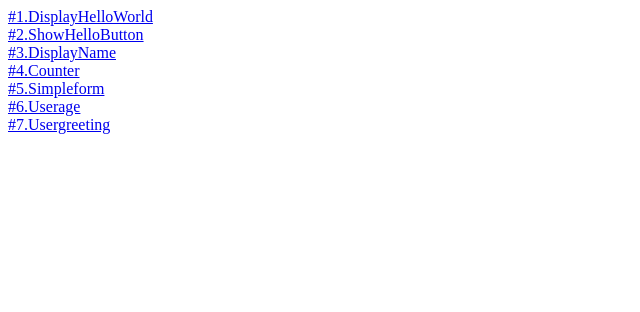
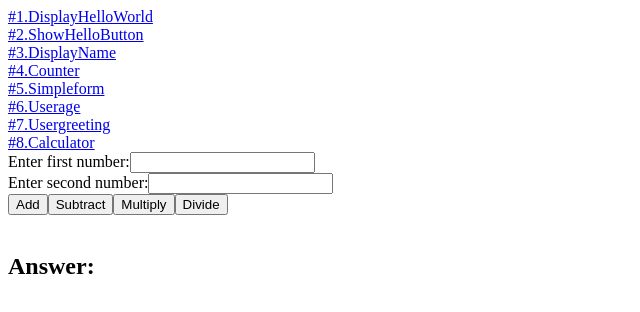
Before and after one commit to Xavierbaliw/ACTIVITY-8-Angular-Components, an Angular app: page /calculator in a window 1280 px wide. Before the commit this address led to /. Shown: the top 312 px of the page, without its empty margins (0-640 px from the left). Built offline with nearby package versions, Linux system fonts and the light colour scheme.

Commit message:
8TH COMMIT - ADD calculator

```diff
--- a/src/app/app.component.html
+++ b/src/app/app.component.html
@@ -12,6 +12,8 @@
 <br>
 <a routerLink="usergreeting">#7.Usergreeting</a>
 <br>
+<a routerLink="calculator">#8.Calculator</a>
+<br>
 
 
 
--- a/src/app/app.module.ts
+++ b/src/app/app.module.ts
@@ -13,6 +13,7 @@ import {CounterComponent} from "./component/counter/counter.component";
 import {SimpleformComponent} from "./component/simpleform/simpleform.component";
 import {UserageComponent} from "./component/userage/userage.component";
 import {UsergreetingComponent} from "./component/usergreeting/usergreeting.component";
+import {CalculatorComponent} from "./component/calculator/calculator.component";
 
 
 const routes: Routes = [
@@ -23,6 +24,7 @@ const routes: Routes = [
   {path: 'simpleform', component: SimpleformComponent},
   {path: 'userage', component: UserageComponent},
   {path: 'usergreeting', component: UsergreetingComponent},
+  {path: 'calculator', component: CalculatorComponent},
 
 
 
@@ -47,6 +49,7 @@ const routes: Routes = [
     SimpleformComponent,
     UserageComponent,
     UsergreetingComponent,
+    CalculatorComponent,
   ],
 
   providers:[
--- /dev/null
+++ b/src/app/component/calculator/calculator.component.html
@@ -0,0 +1,15 @@
+<label for="number1">Enter first number:</label>
+<input type="number" id="number1" [(ngModel)]="number1">
+<br>
+<label for="number2">Enter second number:</label>
+<input type="number" id="number2" [(ngModel)]="number2">
+<br>
+
+<button (click)="calculate('add')">Add</button>
+<button (click)="calculate('subtract')">Subtract</button>
+<button (click)="calculate('multiply')">Multiply</button>
+<button (click)="calculate('divide')">Divide</button>
+<br>
+<br>
+
+<h2>Answer: {{ answer }}</h2>
--- /dev/null
+++ b/src/app/component/calculator/calculator.component.ts
@@ -0,0 +1,38 @@
+import { Component } from '@angular/core';
+
+@Component({
+  selector: 'app-calculator',
+  templateUrl: './calculator.component.html',
+  styleUrl: './calculator.component.css'
+})
+export class CalculatorComponent {
+  number1: number | null = null;
+  number2: number | null = null;
+  answer: number | string | null = null;
+
+  calculate(operation: string) {
+    if (this.number1 !== null && this.number2 !== null) {
+      switch (operation) {
+        case 'add':
+          this.answer = this.number1 + this.number2;
+          break;
+        case 'subtract':
+          this.answer = this.number1 - this.number2;
+          break;
+        case 'multiply':
+          this.answer = this.number1 * this.number2;
+          break;
+        case 'divide':
+          if (this.number2 === 0) {
+            this.answer = 'Cannot divide by zero';
+          } else {
+            this.answer = this.number1 / this.number2;
+          }
+          break;
+      }
+    } else {
+      this.answer = 'Please enter both numbers';
+    }
+  }
+
+}
```
Also changed, not shown: src/app/component/calculator/calculator.component.css (added), 1 other file (tests, documents, lock files or other folders).
